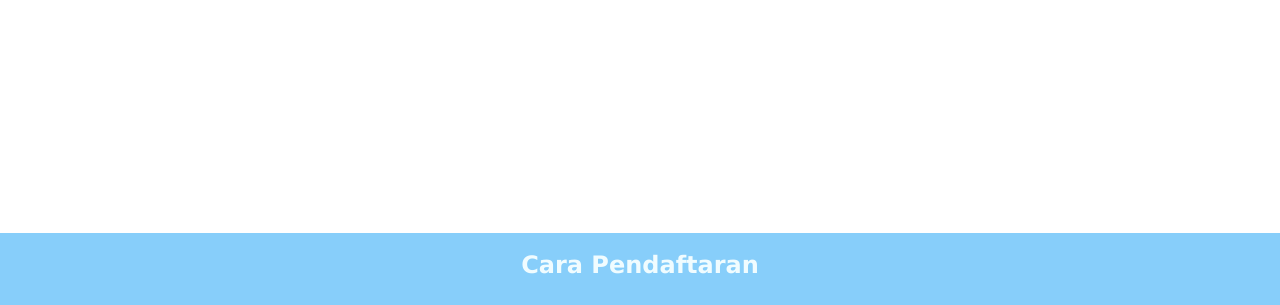
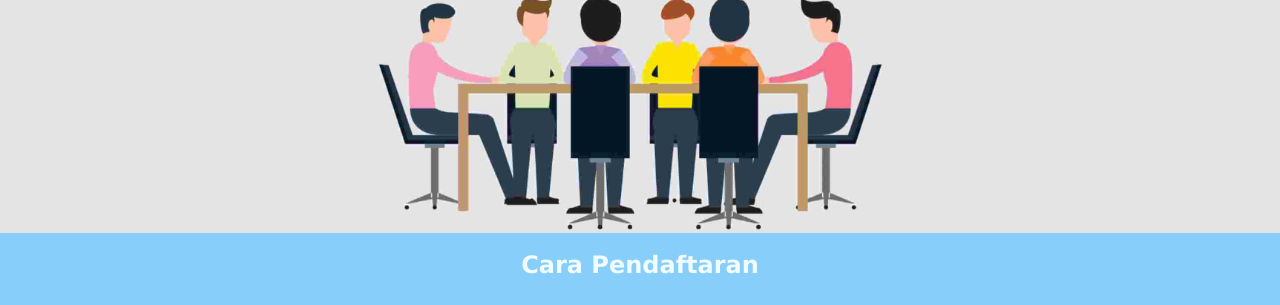
Before and after one commit to E31-DTS20/progate.github.io, a plain HTML site: page index.html in a window 1280 px wide. Shown: the part 471-776 px from the top of the page. Drawn offline with Linux system fonts and the light colour scheme.

Commit message:
Update stylesheet.css

```diff
--- a/stylesheet.css
+++ b/stylesheet.css
@@ -61,7 +61,7 @@ header {
 
 .top-wrapper {
   padding: 150px 0 100px 0;
-  background-image: url(TOP.jpeg);
+  background-image: url(TOP.jpg);
   background-size: cover;
   color: black;
   text-align: center;
```
